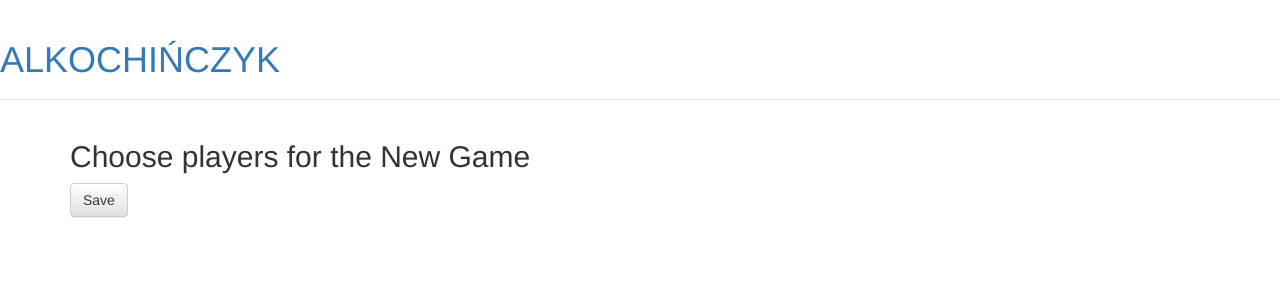
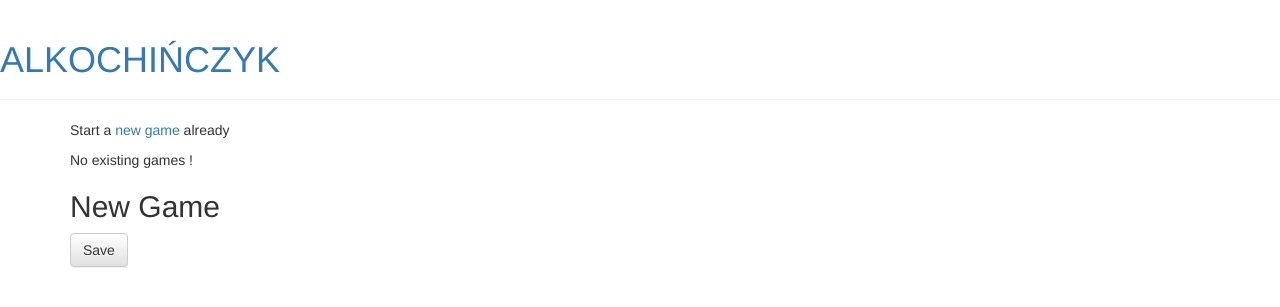
Before and after one commit to DawidPiatkowski/Alkochinczyk, a Django app: page / in a window 1280 px wide. Shown: the top 307 px of the page. Run offline with Django 4.2, Linux system fonts and the light colour scheme; some libraries are stand-ins or nearby versions.

Commit message:
modyfikacje 2

```diff
--- a/alkochinczyk/settings.py
+++ b/alkochinczyk/settings.py
@@ -48,6 +48,7 @@ MIDDLEWARE = [
     'django.contrib.auth.middleware.AuthenticationMiddleware',
     'django.contrib.messages.middleware.MessageMiddleware',
     'django.middleware.clickjacking.XFrameOptionsMiddleware',
+    'django.middleware.locale.LocaleMiddleware',
 ]
 
 ROOT_URLCONF = 'alkochinczyk.urls'
--- a/alkochinczyk/urls.py
+++ b/alkochinczyk/urls.py
@@ -14,11 +14,14 @@ Including another URLconf
     1. Import the include() function: from django.urls import include, path
     2. Add a URL to urlpatterns:  path('blog/', include('blog.urls'))
 """
+from django.contrib import admin
 from django.urls import path, include
-from django.contrib import admin
+
 
 
 urlpatterns = [
+    path('admin/', admin.site.urls),
     path('', include('alkochinczyk_planszowka.urls')),
-    path('admin/', admin.site.urls),
-    ]
+    path('alkochinczyk_planszowka/newgame/', include('alkochinczyk_planszowka.urls')),
+
+        ]
--- a/alkochinczyk_planszowka/models.py
+++ b/alkochinczyk_planszowka/models.py
@@ -5,6 +5,7 @@ from django.db import models
 
 class Player(models.Model):
     person = models.ForeignKey(User, on_delete=models.CASCADE)
+    date = models.DateTimeField(auto_now_add=True)
 
     def __str__(self):
         return self.person.__str__()
--- a/alkochinczyk_planszowka/templates/alkochinczyk/ind.html
+++ b/alkochinczyk_planszowka/templates/alkochinczyk/ind.html
@@ -4,12 +4,12 @@
 
 {% block content %}
 
-<p>Start a <a href="new_game">new game</a> already</p>
+<p>Start a <a href="/alkochinczyk_planszowka/newgame">new game</a> already</p>
 
 {% if games %}
 <ul>
-    {% for game in games %}
-    <li><a href="/alkochinczyk/{{ game.id }}/">{{ game }}</a></li>
+    {% for game in game %}
+    <li><a href="/alkochinczyk_planszowka/{{ game.id }}/">{{ game }}</a></li>
     {% endfor %}
 </ul>
 {% else %}
--- a/alkochinczyk_planszowka/urls.py
+++ b/alkochinczyk_planszowka/urls.py
@@ -2,6 +2,7 @@ from django.urls import path
 
 from alkochinczyk_planszowka.views import NewGameView, GameDetailView, IndexView
 from alkochinczyk_planszowka.constants.view_names import GAME_DETAIL_VIEW_NAME, INDEX_VIEW_NAME, NEW_GAME_VIEW_NAME
+from . import views
 
 app_name = 'Alkochinczyk'
 
--- a/alkochinczyk_planszowka/views.py
+++ b/alkochinczyk_planszowka/views.py
@@ -1,5 +1,6 @@
 from django.shortcuts import get_object_or_404, render, redirect
 from django.views import generic, View
+from django.http import HttpResponse
 
 from alkochinczyk_planszowka.constants.view_names import GAME_DETAIL_VIEW_NAME
 from alkochinczyk_planszowka.forms import GameForm, TransactionForm
@@ -47,8 +48,8 @@ class GameDetailView(View):
 
 
 class NewGameView(View):
-    form_class = Game
-    template_name = 'alkochinczyk/newgame.html'
+    form_class = GameForm
+    template_name = 'alkochinczyk/ind.html'
 
     def get(self, request):
         context = {
```
